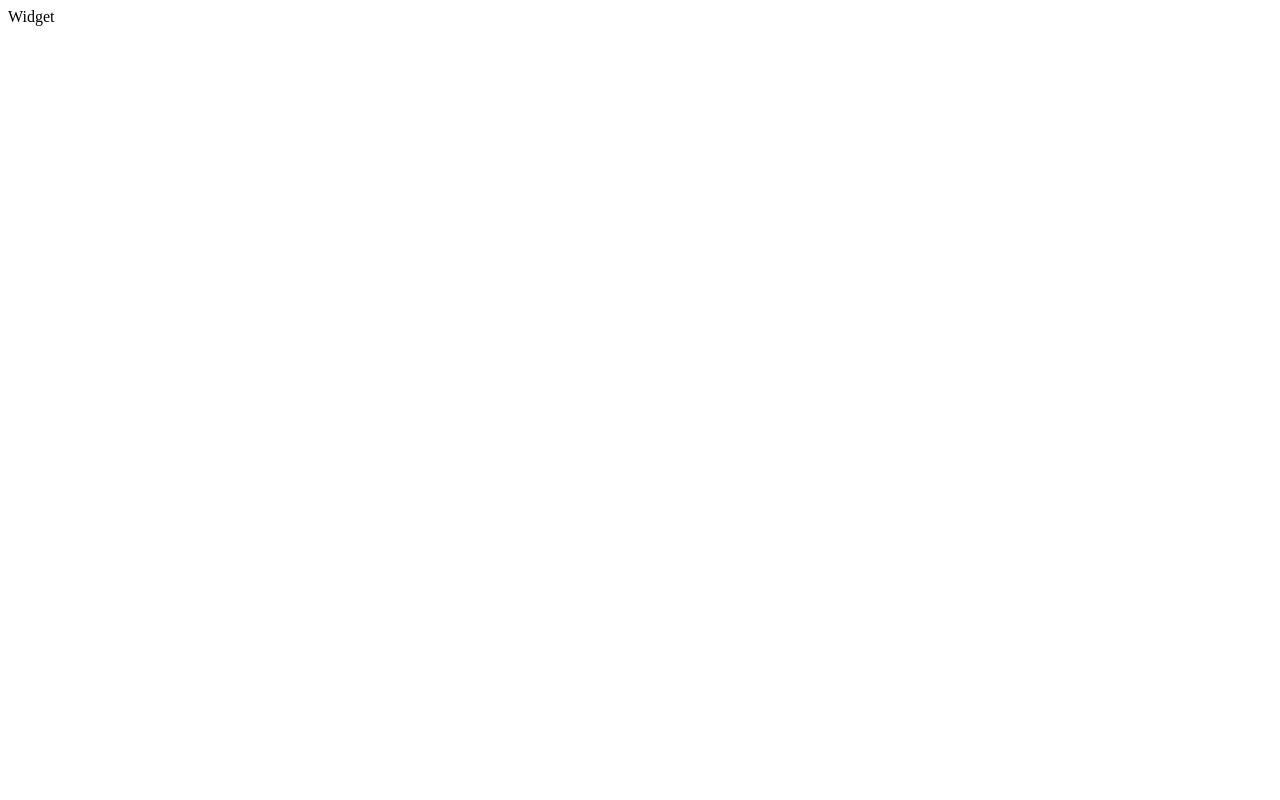
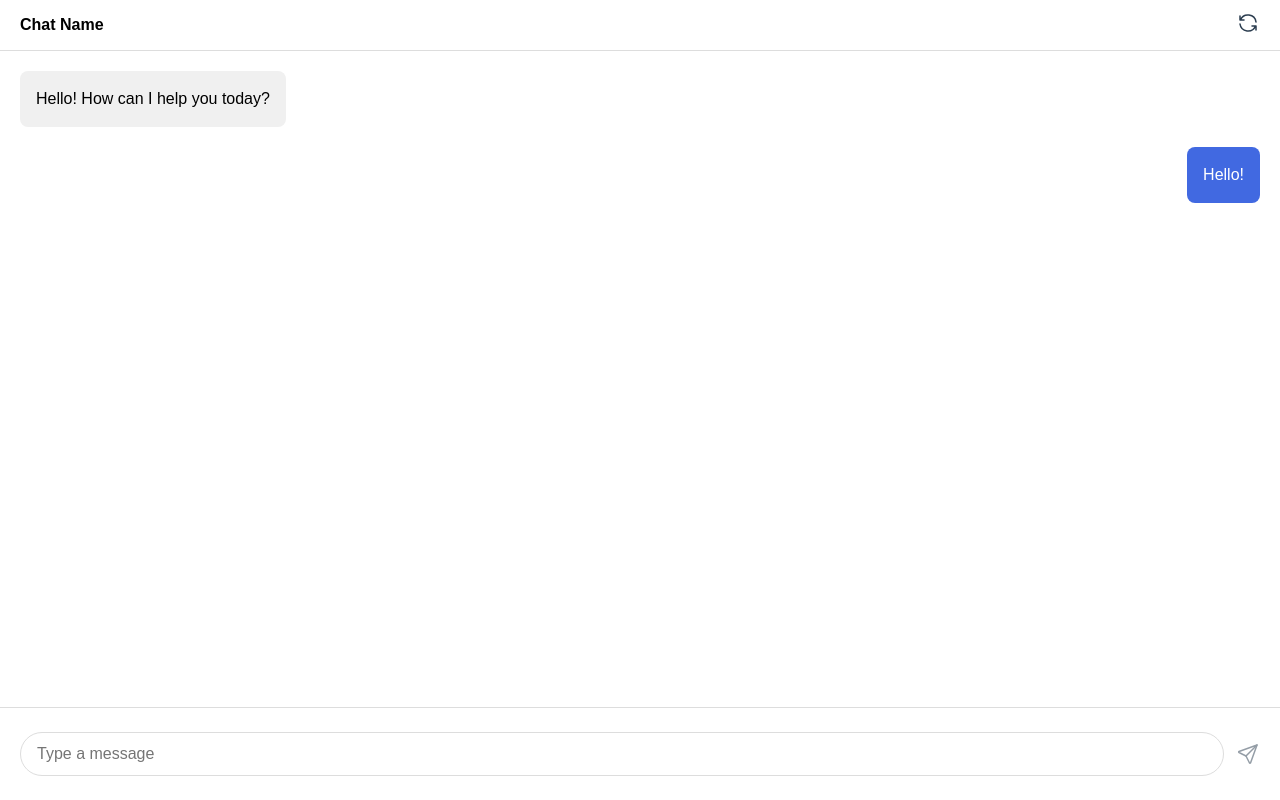
Before and after one commit to Webchat-Bot/webchat-widget, a plain HTML site: page index.html in a window 1280 px wide. Drawn offline with Linux system fonts and the light colour scheme.

Commit message:
add basic UI

```diff
--- a/index.html
+++ b/index.html
@@ -7,7 +7,61 @@
     <title>Document</title>
   </head>
   <body>
-    Widget
+    <main class="chat-container">
+      <div class="chat-header">
+        <p class="chat-name">Chat Name</p>
+        <button class="reset-button">
+          <svg
+            xmlns="http://www.w3.org/2000/svg"
+            class="icon icon-tabler icon-tabler-refresh"
+            width="24"
+            height="24"
+            viewBox="0 0 24 24"
+            stroke-width="1.5"
+            stroke="#2c3e50"
+            fill="none"
+            stroke-linecap="round"
+            stroke-linejoin="round"
+          >
+            <path stroke="none" d="M0 0h24v24H0z" fill="none" />
+            <path d="M20 11a8.1 8.1 0 0 0 -15.5 -2m-.5 -4v4h4" />
+            <path d="M4 13a8.1 8.1 0 0 0 15.5 2m.5 4v-4h-4" />
+          </svg>
+        </button>
+      </div>
+
+      <div class="chat-body">
+        <div class="chat-message chat-message--bot">
+          Hello! How can I help you today?
+        </div>
+        <div class="chat-message chat-message--user">Hello!</div>
+      </div>
+
+      <div class="chat-footer">
+        <input class="chat-input" type="text" placeholder="Type a message" />
+        <button class="send-message-button disabled">
+          <svg
+            xmlns="http://www.w3.org/2000/svg"
+            class="icon icon-tabler icon-tabler-send"
+            width="24"
+            height="24"
+            viewBox="0 0 24 24"
+            stroke-width="1.5"
+            stroke="#2c3e50"
+            fill="none"
+            stroke-linecap="round"
+            stroke-linejoin="round"
+          >
+            <path stroke="none" d="M0 0h24v24H0z" fill="none" />
+            <path d="M10 14l11 -11" />
+            <path
+              d="M21 3l-6.5 18a.55 .55 0 0 1 -1 0l-3.5 -7l-7 -3.5a.55 .55 0 0 1 0 -1l18 -6.5"
+            />
+          </svg>
+        </button>
+      </div>
+    </main>
+
     <script src="index.js"></script>
   </body>
 </html>
--- a/index.js
+++ b/index.js
@@ -1 +1,28 @@
-console.log("script loaded");
+const ORIGINAL_MESSAGE = "Hello! How can I help you today?";
+
+const chatBodyElement = document.querySelector(".chat-body");
+const resetButtonElement = document.querySelector(".reset-button");
+const chatInputElement = document.querySelector(".chat-input");
+const sendMessageButtonElement = document.querySelector(".send-message-button");
+
+sendMessageButtonElement.addEventListener("click", onSubmitMessage);
+chatInputElement.addEventListener("input", checkIsInputEmpty);
+resetButtonElement.addEventListener("click", onResetChat);
+
+function checkIsInputEmpty() {
+  if (chatInputElement.value === "") {
+    sendMessageButtonElement.classList.add("disabled");
+  } else {
+    sendMessageButtonElement.classList.remove("disabled");
+  }
+}
+
+function onSubmitMessage() {
+  const message = chatInputElement.value;
+  chatInputElement.value = "";
+  chatBodyElement.innerHTML += `<div class="chat-message chat-message--user">${message}</div>`;
+}
+
+function onResetChat() {
+  chatBodyElement.innerHTML = `<div class="chat-message chat-message--bot">${ORIGINAL_MESSAGE}</div>`;
+}
--- a/styles.css
+++ b/styles.css
@@ -1,3 +1,87 @@
+html,
 body {
+  height: 100%;
+  margin: 0; /* Remove default margins */
   background-color: white;
+  font-family: sans-serif;
 }
+
+button {
+  all: unset;
+  cursor: pointer;
+}
+
+.chat-container {
+  display: flex;
+  flex-direction: column;
+  height: 100%; /* Make it fill the parent */
+  max-height: 100dvh; /* Ensure it doesn't exceed viewport height */
+}
+
+.chat-header {
+  display: flex;
+  justify-content: space-between;
+  align-items: center;
+  border-bottom: 1px solid #ddd;
+  padding: 0 20px;
+}
+
+.chat-name {
+  font-weight: 700;
+}
+
+.chat-body {
+  flex: 1 1 auto; /* Allow chat-body to grow and shrink */
+  padding: 20px;
+  display: flex;
+  flex-direction: column;
+  gap: 20px;
+  overflow-y: auto; /* Enable vertical scrolling */
+}
+
+.chat-message {
+  padding: 16px;
+  border-radius: 8px;
+  width: max-content;
+  max-width: calc(100% - 120px);
+  line-height: 1.5;
+}
+
+.chat-message--bot {
+  background-color: #f0f0f0;
+  align-self: flex-start;
+}
+
+.chat-message--user {
+  background-color: royalblue;
+  color: white;
+  align-self: flex-end;
+}
+
+.chat-footer {
+  padding: 24px 20px;
+  display: flex;
+  gap: 12px;
+  align-items: center;
+  border-top: 1px solid #ddd;
+}
+
+.chat-input {
+  flex: 1;
+  padding: 12px 16px;
+  border: 1px solid #ddd;
+  border-radius: 32px;
+  font-size: 16px;
+}
+
+.send-message-button {
+  display: flex;
+  justify-content: center;
+  align-items: center;
+}
+
+button.disabled {
+  cursor: default;
+  pointer-events: none;
+  opacity: 0.5;
+}
```
